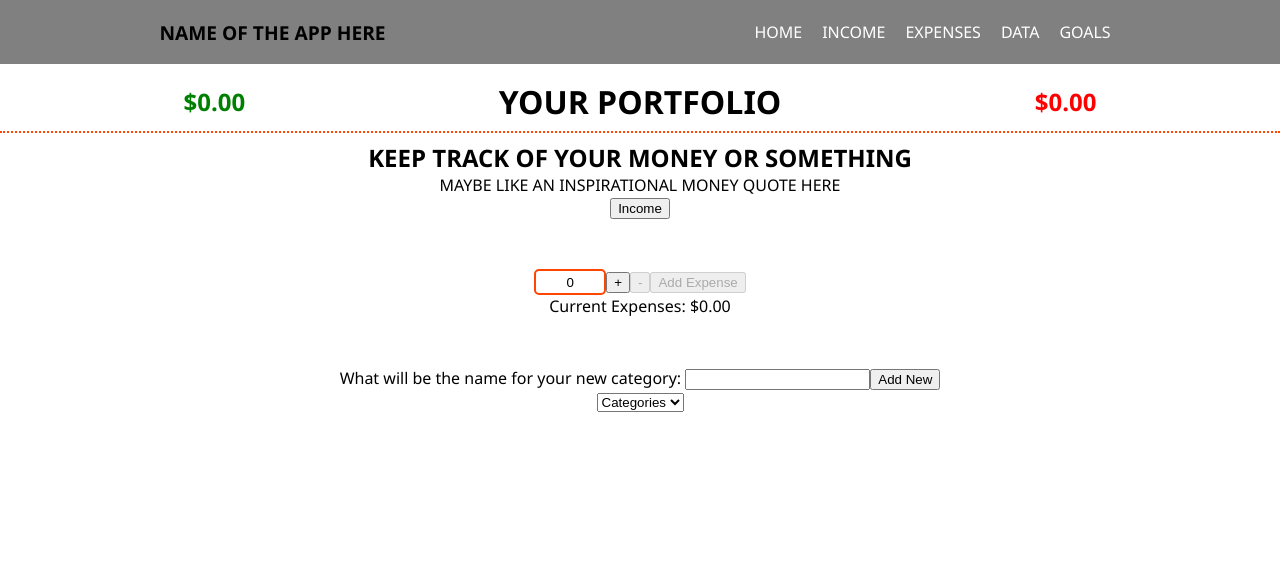
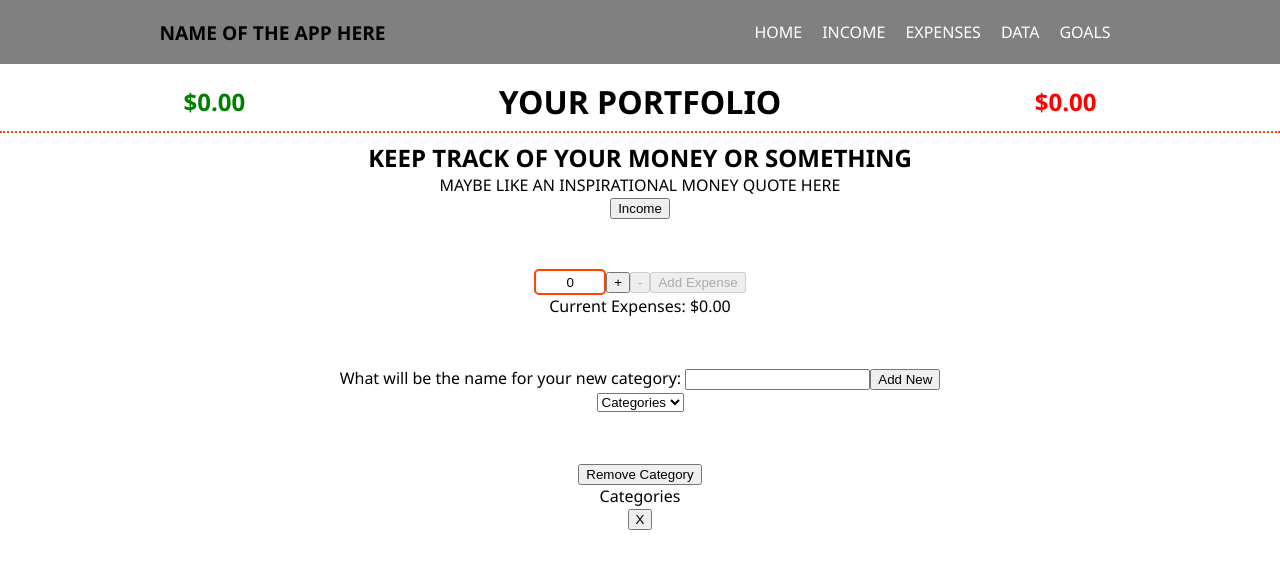
Before and after one commit to Vestigialmars5/finances_app, a React (Create React App) app: page / in a window 1280 px wide. Shown: the top 568 px of the page. Built offline with nearby package versions, Linux system fonts and the light colour scheme.

Commit message:
RemoveCategory component created

```diff
--- a/src/App.js
+++ b/src/App.js
@@ -4,6 +4,7 @@ import './App.css';
 import NewExpenses from './components/NewExpenses/NewExpenses.js'
 import NewIncome from './components/NewIncome/NewIncome.js'
 import CategoryDropdown from './components/CategoryDropdown/CategoryDropdown.js'
+import RemoveCategory from './components/CategoryDropdown/RemoveCategory';
 
 
 const App = () => {
@@ -24,6 +25,10 @@ const App = () => {
     setCategories((prevCategories) => [...prevCategories, newCategory]);
   }
 
+  function handleRemoveCategory(categories,category){
+    const index = categories.indexOf(category);
+  }
+
   // sets the myIncome to the income amount to new amount plus the past amount
   function handleStoreIncome(incomeAmount) {
     // i think the incomeAmount is passed as the prevIncome and we add the incomeAmount
@@ -34,7 +39,7 @@ const App = () => {
   function handleStoreExpenses(ExpensesAmount) {
     // i think the ExpensesAmount is passed as the prevExpenses and we add the ExpensesAmount
     setMyExpenses(prevExpenses => prevExpenses + ExpensesAmount);
-    setMyIncome(prevIncome => prevIncome - ExpensesAmount)
+    setMyIncome(prevIncome => prevIncome - ExpensesAmount);
   }
 
   // toggle between the expenses and income
@@ -43,7 +48,7 @@ const App = () => {
     if (currComponent == "Income"){
       setCurrComponent("Expenses");
     } else {
-      setCurrComponent("Income")
+      setCurrComponent("Income");
     }
   }
 
@@ -88,8 +93,11 @@ const App = () => {
             {!showComponent && <NewExpenses onStoreExpense={handleStoreExpenses}
             myExpenses={myExpenses}/>}
           </div>
-          <div className='category-dropdwon'>
+          <div className='category-dropdown'>
             <CategoryDropdown categories={categories}  onAddCategory={handleAppCategory}/>
+          </div>
+          <div className='remove-dropdown'>
+            <RemoveCategory categories={categories} onRemoveCategory={handleRemoveCategory}/>
           </div>
         </main>
       </div>
--- /dev/null
+++ b/src/components/CategoryDropdown/RemoveCategory.js
@@ -0,0 +1,18 @@
+import React from "react";
+
+const RemoveCategory = (props) => {
+  console.log(props.categories)
+  return (
+    <>
+    <div>
+      <button>Remove Category</button>
+      <div>
+        {props.categories.map((category) => (<p key={category}>{category}</p>))}
+        <button>X</button>
+      </div>
+    </div>
+    </>
+  );
+}
+
+export default RemoveCategory;
```
